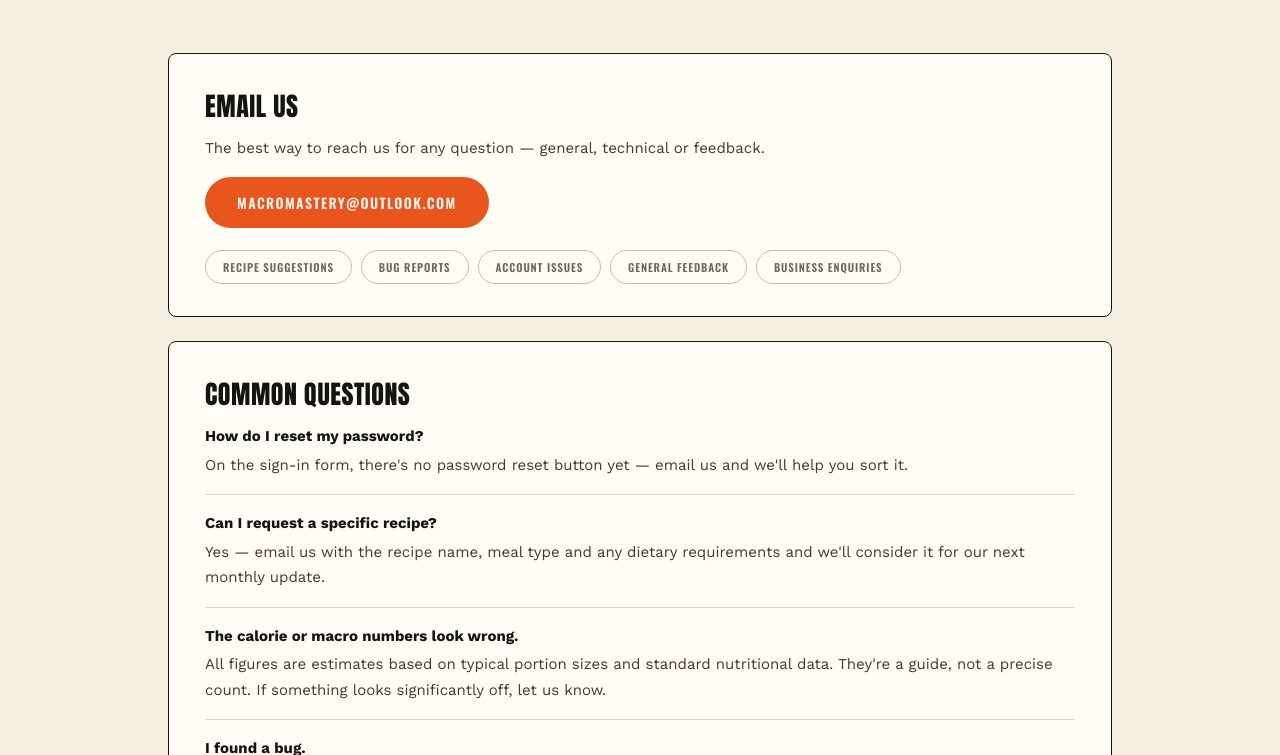
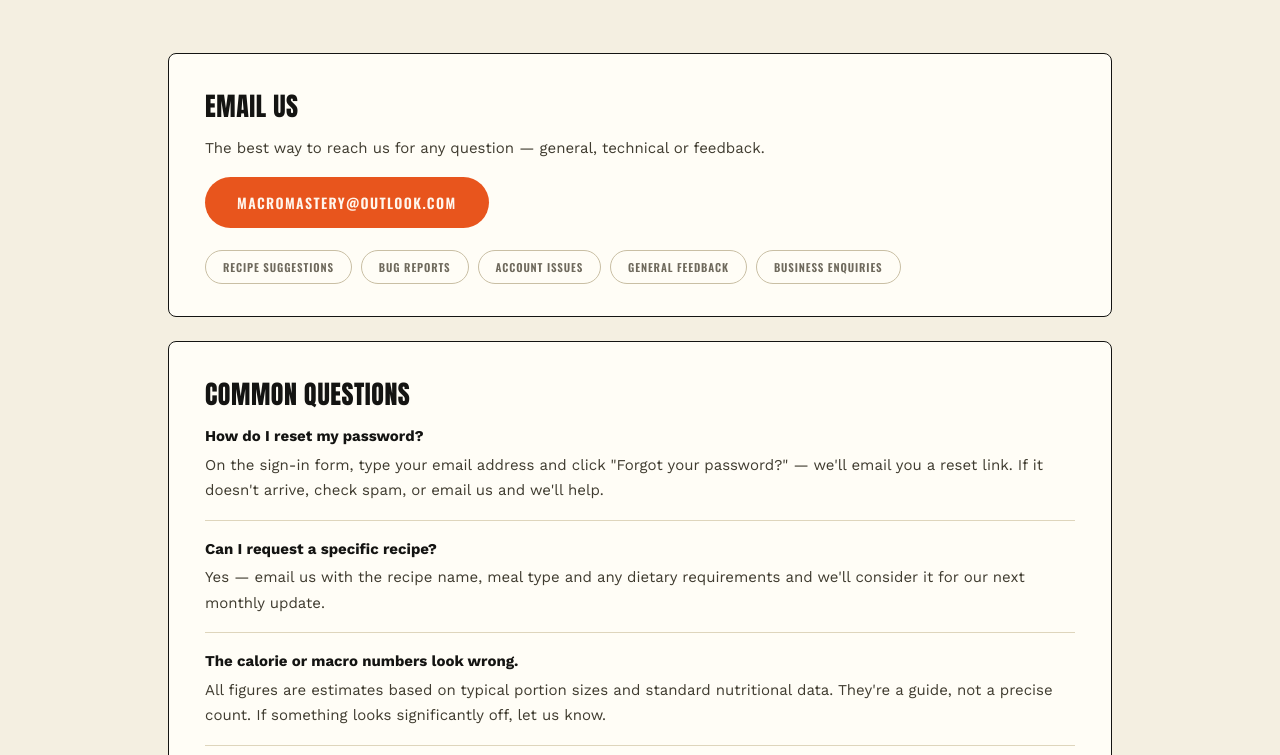
Before and after one commit to abirhoque26-a11y/macro-finder, a plain HTML site: page contact.html in a window 1280 px wide. Shown: the part 345-1100 px from the top of the page. Drawn offline with nearby package versions, Linux system fonts and the light colour scheme.

Commit message:
Add files via upload

```diff
--- a/contact.html
+++ b/contact.html
@@ -95,7 +95,7 @@ h1 em{font-family:'Instrument Serif',serif;font-style:italic;text-transform:none
 
   <div class="contact-card faq">
     <h2>Common questions</h2>
-    <p><strong>How do I reset my password?</strong>On the sign-in form, there's no password reset button yet — email us and we'll help you sort it.</p>
+    <p><strong>How do I reset my password?</strong>On the sign-in form, type your email address and click "Forgot your password?" — we'll email you a reset link. If it doesn't arrive, check spam, or email us and we'll help.</p>
     <p><strong>Can I request a specific recipe?</strong>Yes — email us with the recipe name, meal type and any dietary requirements and we'll consider it for our next monthly update.</p>
     <p><strong>The calorie or macro numbers look wrong.</strong>All figures are estimates based on typical portion sizes and standard nutritional data. They're a guide, not a precise count. If something looks significantly off, let us know.</p>
     <p><strong>I found a bug.</strong>Please email us with what you were doing, what browser you're using, and a screenshot if possible. We'll fix it as fast as we can.</p>
```
